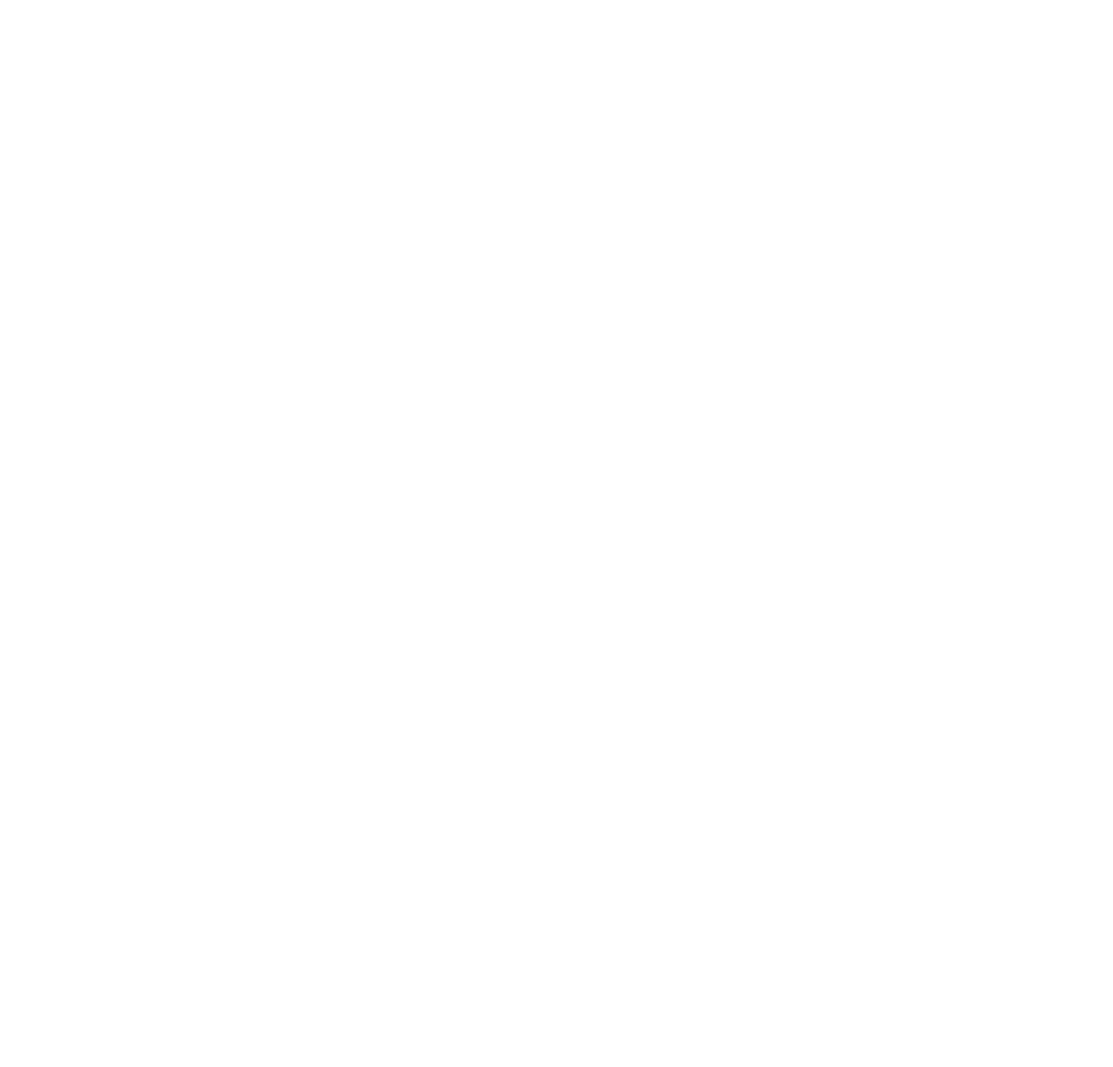
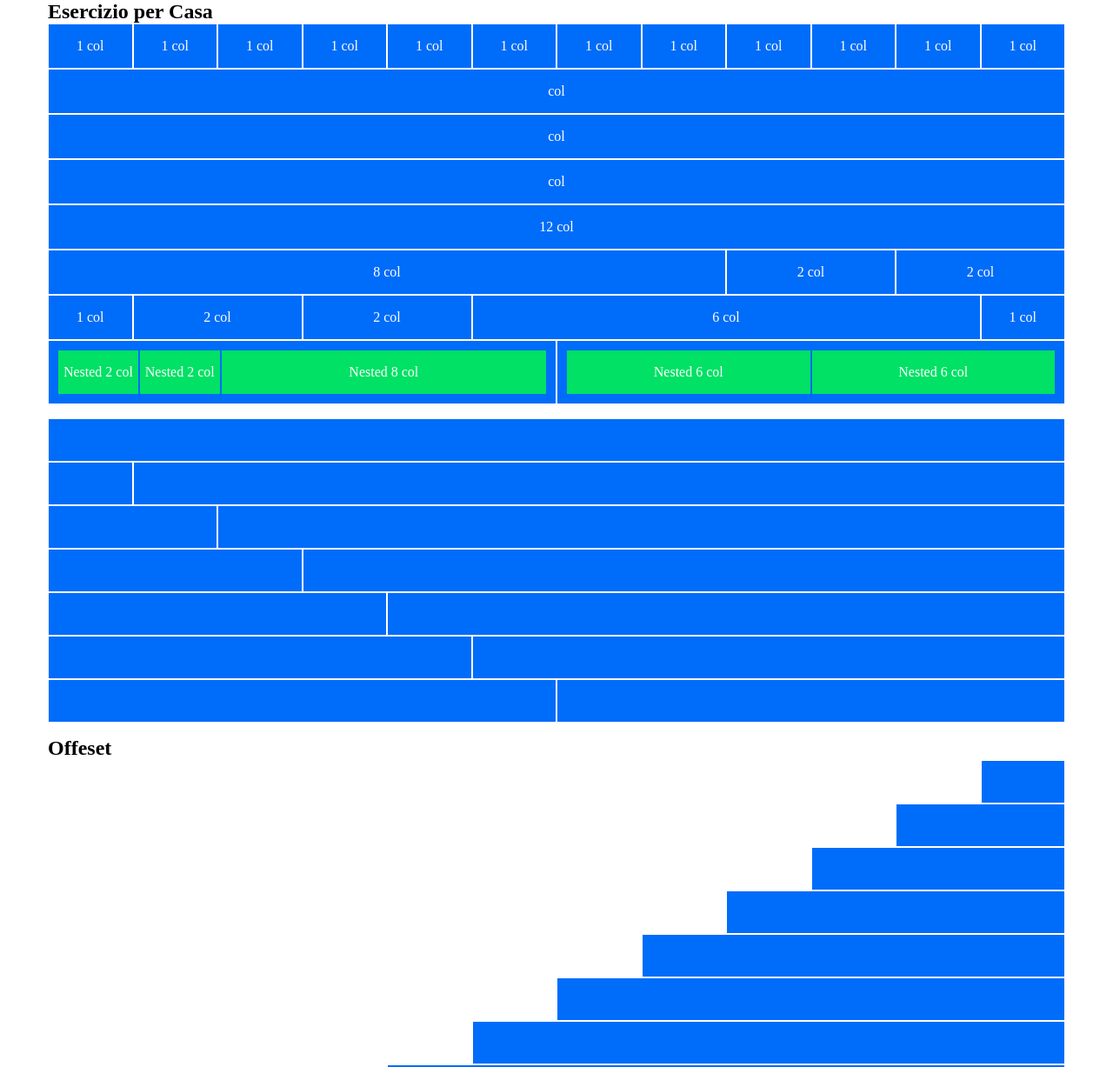
Before and after one commit to danieliabanji/html-css-12bool, a plain HTML site: page index.html in a window 1280 px wide. Shown: the top 1227 px of the page at 87% size. Before the commit the page ends 800 px from the top, so only its background shows below. Drawn offline with Linux system fonts and the light colour scheme.

Commit message:
esercizio per casa

```diff
--- a/css/framework.css
+++ b/css/framework.css
@@ -131,6 +131,18 @@
 }
 
 /* margin */
+.mt-1rem {
+    margin-top: 1rem;
+}
+.mt-1-5rem{
+    margin-top: 1.5rem;
+}
+.mt-2rem{
+    margin-top: 2rem;
+}
+.mt-2-5rem{
+    margin-top: 2rem;
+}
 
 
 /* padding */
--- a/css/style.css
+++ b/css/style.css
@@ -0,0 +1,19 @@
+.container{
+    max-width: 1170px;
+    margin: 0 auto;
+    margin-bottom: 30px;
+}
+.box{
+    border: 1px solid white;
+    background-color:#006CFA;
+    color: white;
+    text-align: center;
+    min-height: 50px;
+    line-height: 50px;
+}
+.green{
+    background-color: #00E165;
+}
+.border-blu{
+    border-color:#006CFA;
+}
--- a/index.html
+++ b/index.html
@@ -4,9 +4,123 @@
     <meta charset="UTF-8">
     <meta http-equiv="X-UA-Compatible" content="IE=edge">
     <meta name="viewport" content="width=device-width, initial-scale=1.0">
+    <link rel="stylesheet" href="./css/framework.css">
+    <link rel="stylesheet" href="./css/mediaquery.css">
+    <link rel="stylesheet" href="./css/style.css">
     <title>12 Bool</title>
 </head>
 <body>
+    <div class="container">
+        <h2>Esercizio per Casa</h2>
+        <div class="row">
+            <div class="col-1 box">1 col</div>
+            <div class="col-1 box">1 col</div>
+            <div class="col-1 box">1 col</div>
+            <div class="col-1 box">1 col</div>
+            <div class="col-1 box">1 col</div>
+            <div class="col-1 box">1 col</div>
+            <div class="col-1 box">1 col</div>
+            <div class="col-1 box">1 col</div>
+            <div class="col-1 box">1 col</div>
+            <div class="col-1 box">1 col</div>
+            <div class="col-1 box">1 col</div>
+            <div class="col-1 box">1 col</div>
+        </div>
+        <div class="row">
+            <div class="col-2 col-sm-4 col-md-12 box">col</div>
+            <div class="col-5 col-sm-4 col-md-12 box">col</div>
+            <div class="col-5 col-sm-4 col-md-12 box">col</div>
+        </div>
+        <div class="row">
+            <div class="col-12 box">12 col</div>
+        </div>
+        <div class="row">
+            <div class="col-8 box">8 col</div>
+            <div class="col-2 box">2 col</div>
+            <div class="col-2 box">2 col</div>
+        </div>
+        <div class="row">
+            <div class="col-1 box">1 col</div>
+            <div class="col-2 box">2 col</div>
+            <div class="col-2 box">2 col</div>
+            <div class="col-6 box">6 col</div>
+            <div class="col-1 box">1 col</div>
+        </div>
+        <div class="row">
+            <div class="col-6 row pad-10 box">
+                <div class="col-2 green border-blu box">Nested 2 col</div>
+                <div class="col-2 green border-blu box">Nested 2 col</div>
+                <div class="col-8 green border-blu box">Nested 8 col</div>
+            </div>
+            <div class="col-6 row pad-10 box">
+                <div class="col-6 green border-blu box">Nested 6 col</div>
+                <div class="col-6 green border-blu box">Nested 6 col</div>
+            </div>
+        </div>
+        <div class="row mt-1rem">
+            <div class="col-12 box"></div>
+        </div>
+        <div class="row">
+            <div class="col-1 box"></div>
+            <div class="col-11 box"></div>
+        </div>
+        <div class="row">
+            <div class="col-2 box"></div>
+            <div class="col-10 box"></div>
+        </div>
+        <div class="row">
+            <div class="col-3 box"></div>
+            <div class="col-9 box"></div>
+        </div>
+        <div class="row">
+            <div class="col-4 box"></div>
+            <div class="col-8 box"></div>
+        </div>
+        <div class="row">
+            <div class="col-5 box"></div>
+            <div class="col-7 box"></div>
+        </div>
+        <div class="row">
+            <div class="col-6 box"></div>
+            <div class="col-6 box"></div>
+        </div>
+        <h2 class="mt-1rem">
+            Offeset
+        </h2>
+        <div class="row">
+            <div class="col-1 col-offset-11 box"></div>
+        </div>
+        <div class="row">
+            <div class="col-2 col-offset-10 box"></div>
+        </div>
+        <div class="row">
+            <div class="col-3 col-offset-9 box"></div>
+        </div>
+        <div class="row">
+            <div class="col-4 col-offset-8 box"></div>
+        </div>
+        <div class="row">
+            <div class="col-5 col-offset-7 box"></div>
+        </div>
+        <div class="row">
+            <div class="col-6 col-offset-6 box"></div>
+        </div>
+        <div class="row">
+            <div class="col-7 col-offset-5 box"></div>
+        </div>
+        <div class="row">
+            <div class="col-8 col-offset-4 box"></div>
+        </div>
+        <div class="row">
+            <div class="col-9 col-offset-3 box"></div>
+        </div>
+        <div class="row">
+            <div class="col-10 col-offset-2 box"></div>
+        </div>
+        <div class="row">
+            <div class="col-11 col-offset-1 box"></div>
+        </div>
 
+    </div>
 </body>
 </html>
```
